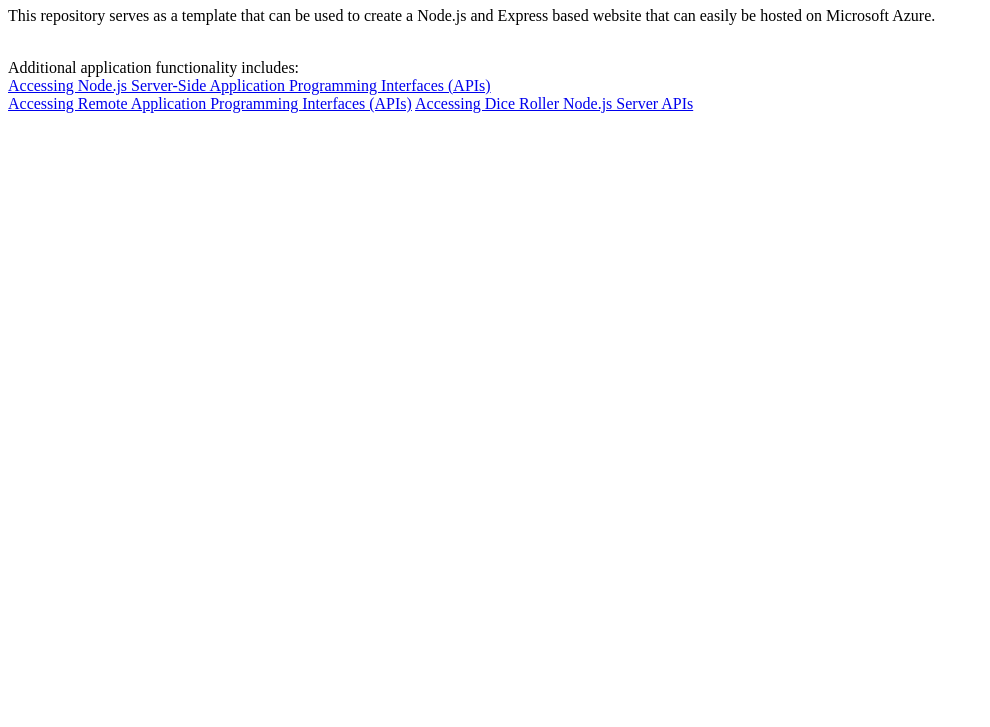
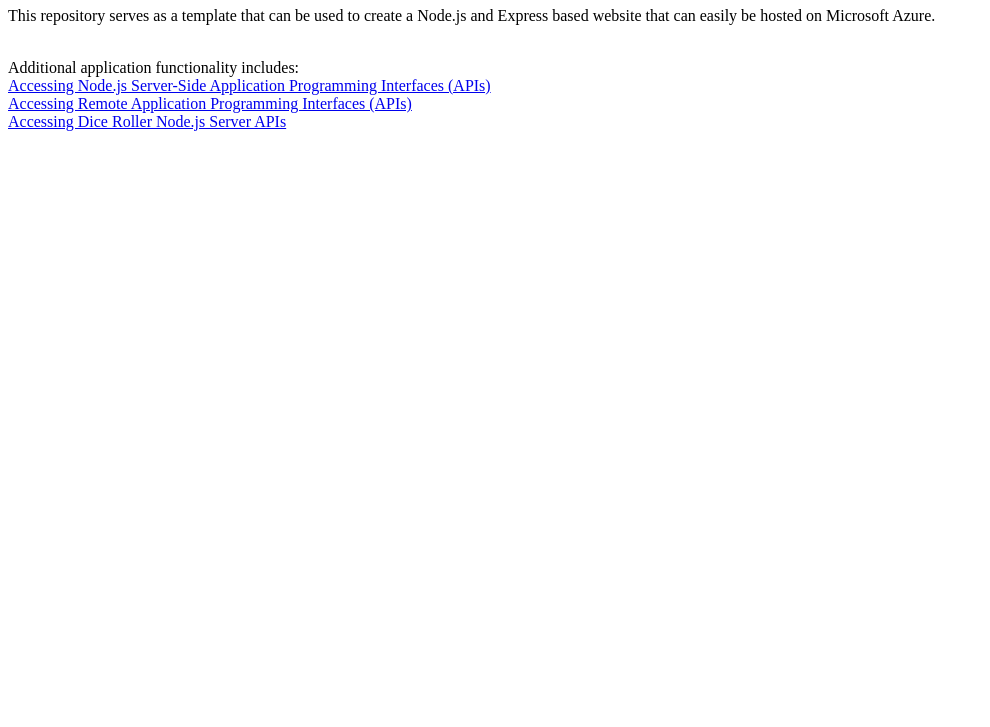
Before and after one commit to Alahub27/dice-roller-node-asl, a website: page static/index.html in a window 1280 px wide. Shown: the part 73-800 px from the top of the page, without its empty margins (0-990 px from the left). Drawn offline with Linux system fonts and the light colour scheme.

Commit message:
update commit

```diff
--- a/static/index.html
+++ b/static/index.html
@@ -12,6 +12,6 @@
 
 	Additional application functionality includes:<br />
 	<a href="fetching-from-server.html">Accessing Node.js Server-Side Application Programming Interfaces (APIs)</a><br />
-	<a href="fetching-remote-dog-breeds.html">Accessing Remote Application Programming Interfaces (APIs)</a>
+	<a href="fetching-remote-dog-breeds.html">Accessing Remote Application Programming Interfaces (APIs)</a><br />
 	<a href="fetching-from-server-dice-roller.html">Accessing Dice Roller Node.js Server APIs</a>
 </html>
```
